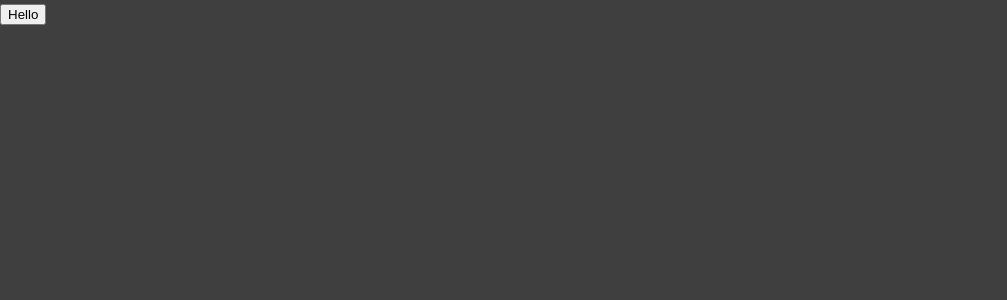
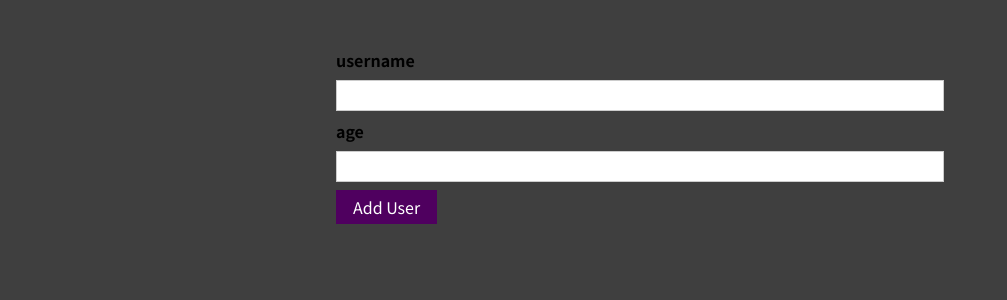
Before and after one commit to divyaprakashdp/react-complete-guide, a React (Create React App) app: page / in a window 1280 px wide. Shown: the top 300 px of the page, without its empty margins (0-1007 px from the left). Built offline with nearby package versions, Linux system fonts and the light colour scheme.

Commit message:
Added user form and validation

```diff
--- a/src/Add-User/App.js
+++ b/src/Add-User/App.js
@@ -1,13 +1,12 @@
 import React from "react";
+import AddUser from "./components/Users/AddUsers.js";
 
 const App = () => {
-    return (
-        <div>
-            <section id="user_form">
-                <button>Hello</button>
-            </section>
-        </div>
-    );
-}
+  return (
+    <div>
+      <AddUser />
+    </div>
+  );
+};
 
-export default App
+export default App;
--- /dev/null
+++ b/src/Add-User/components/UI/Button.js
@@ -0,0 +1,16 @@
+import react from "react";
+import classes from "./Button.module.css";
+
+const Button = (props) => {
+  return (
+    <button
+      className={classes.button}
+      type={props.type || "button"}
+      onClick={props.onClick}
+    >
+      {props.children}
+    </button>
+  );
+};
+
+export default Button;
--- /dev/null
+++ b/src/Add-User/components/UI/Button.module.css
@@ -0,0 +1,18 @@
+.button {
+    font: inherit;
+    border: 1px solid #4f005f;
+    background: #4f005f;
+    color: white;
+    padding: 0.25rem 1rem;
+    cursor: pointer;
+  }
+
+  .button:hover,
+  .button:active {
+    background: #741188;
+    border-color: #741188;
+  }
+
+  .button:focus {
+    outline: none;
+  }
--- /dev/null
+++ b/src/Add-User/components/UI/Card.Module.css
@@ -0,0 +1,5 @@
+.card{
+    background: white;
+    box-shadow: 0 2px 8px rgba(0, 0, 0, 0.26);
+    border-radius: 10px;
+}
--- /dev/null
+++ b/src/Add-User/components/UI/Card.js
@@ -0,0 +1,10 @@
+import React from "react";
+import classes from "./Card.Module.css";
+
+const Card = props =>{
+    return(
+        <div className={`${classes.card} ${props.className}`}>{props.children}</div>
+    );
+}
+
+export default Card;
--- /dev/null
+++ b/src/Add-User/components/Users/AddUser.module.css
@@ -0,0 +1,26 @@
+.input {
+    margin: 2rem auto;
+    padding: 1rem;
+    width: 90%;
+    max-width: 40rem;
+  }
+
+  .input label {
+    display: block;
+    font-weight: bold;
+    margin-bottom: 0.5rem;
+  }
+
+  .input input {
+    font: inherit;
+    display: block;
+    width: 100%;
+    border: 1px solid #ccc;
+    padding: 0.15rem;
+    margin-bottom: 0.5rem;
+  }
+
+  .input input:focus {
+    outline: none;
+    border-color: #4f005f;
+  }
--- a/src/Add-User/components/Users/AddUsers.js
+++ b/src/Add-User/components/Users/AddUsers.js
@@ -0,0 +1,51 @@
+import React, { useState } from "react";
+import Card from "../UI/Card";
+import classes from "./AddUser.module.css";
+import Button from "../UI/Button";
+
+const AddUser = (props) => {
+    const [enteredUserName, setEnteredUserName] = useState('');
+    const [enteredAge, setAge] = useState('');
+  const addUserHandler = (event) => {
+    event.preventDefault();
+
+    if(enteredUserName.trim().length===0 || enteredAge.trim().length===0){
+        console.log("Empty username/Age")
+        return;
+    }
+
+    if(+enteredAge < 1){
+        console.log("Age not valid")
+        return;
+    }
+
+
+    console.log(enteredUserName, enteredAge);
+    setAge('');
+    setEnteredUserName('')
+  };
+
+  const userNameChangeHandler = (event) =>{
+    setEnteredUserName(event.target.value);
+  }
+
+  const ageChangeHandler = (event) =>{
+    setAge(event.target.value);
+  }
+
+  return (
+    <Card className={classes.input}>
+      <form onSubmit={addUserHandler}>
+        <label htmlFor="username">username</label>
+        <input id="username" type="text"  value={enteredUserName} onChange={userNameChangeHandler}/>
+
+        <label htmlFor="age">age</label>
+        <input id="age" type="number" value={enteredAge} onChange={ageChangeHandler}/>
+
+        <Button type="submit">Add User</Button>
+      </form>
+    </Card>
+  );
+};
+
+export default AddUser;
```
Also changed, not shown: 1 other file (tests, documents, lock files or other folders).
